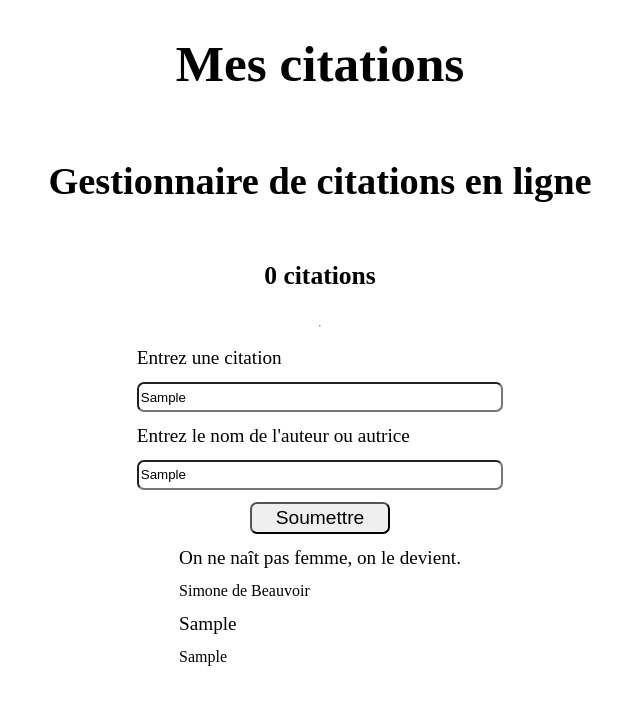
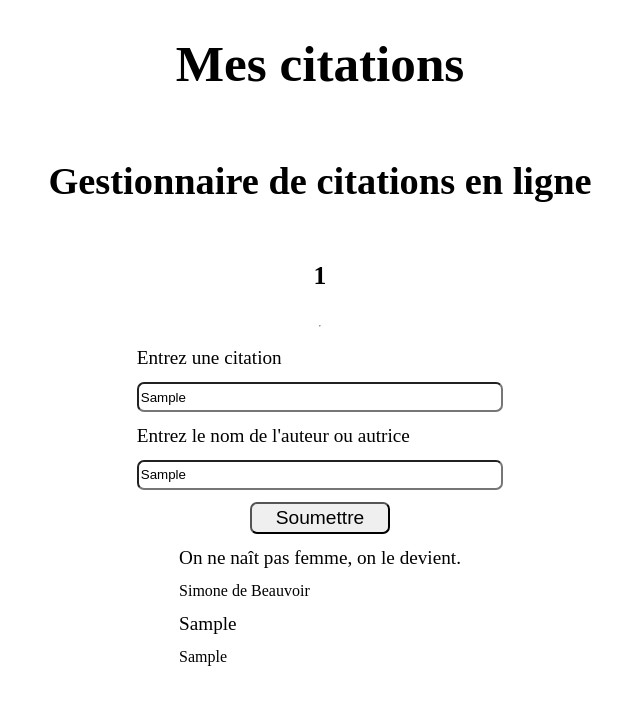
Before and after one commit to LaurieLM/quotations-app, a plain HTML site: page index.html in a window 1280 px wide. Both pictures are taken after typing "Sample", "Sample" into the empty fields and a click on the button "Soumettre". Shown: the whole page, without its empty margins (320-960 px from the left). Drawn offline with Linux system fonts and the light colour scheme.

Commit message:
feature/ add count citations

```diff
--- a/index.html
+++ b/index.html
@@ -12,7 +12,7 @@
 <body>
     <h1>Mes citations</h1>
     <h2>Gestionnaire de citations en ligne</h2>
-    <h3>0 citations</h3>
+    <h3 id="count">0 citations</h3>
     <hr>
     <form id="citations-group" action="" method="post">
         <label for="citationInput">Entrez une citation</label>
--- a/script.js
+++ b/script.js
@@ -1,8 +1,11 @@
 const newCitation = document.querySelector("#citations-group");
 const citationsBtn = document.querySelector("#citation-btn");
 
+let quoteCount = 0;
+
 function addQuote(quote, author) {
   const quoteList = document.querySelector("#quote-list");
+  const count = document.getElementById("count");
 
   const citationText = document.createElement("p");
   citationText.className = "text";
@@ -17,6 +20,9 @@ function addQuote(quote, author) {
   quoteList.appendChild(citationDiv);
   citationDiv.appendChild(citationText);
   citationDiv.appendChild(citationAuthor);
+
+  quoteCount += 1;
+  count.innerText = quoteCount;
 }
 
 newCitation.addEventListener("submit", (event) => {
```
